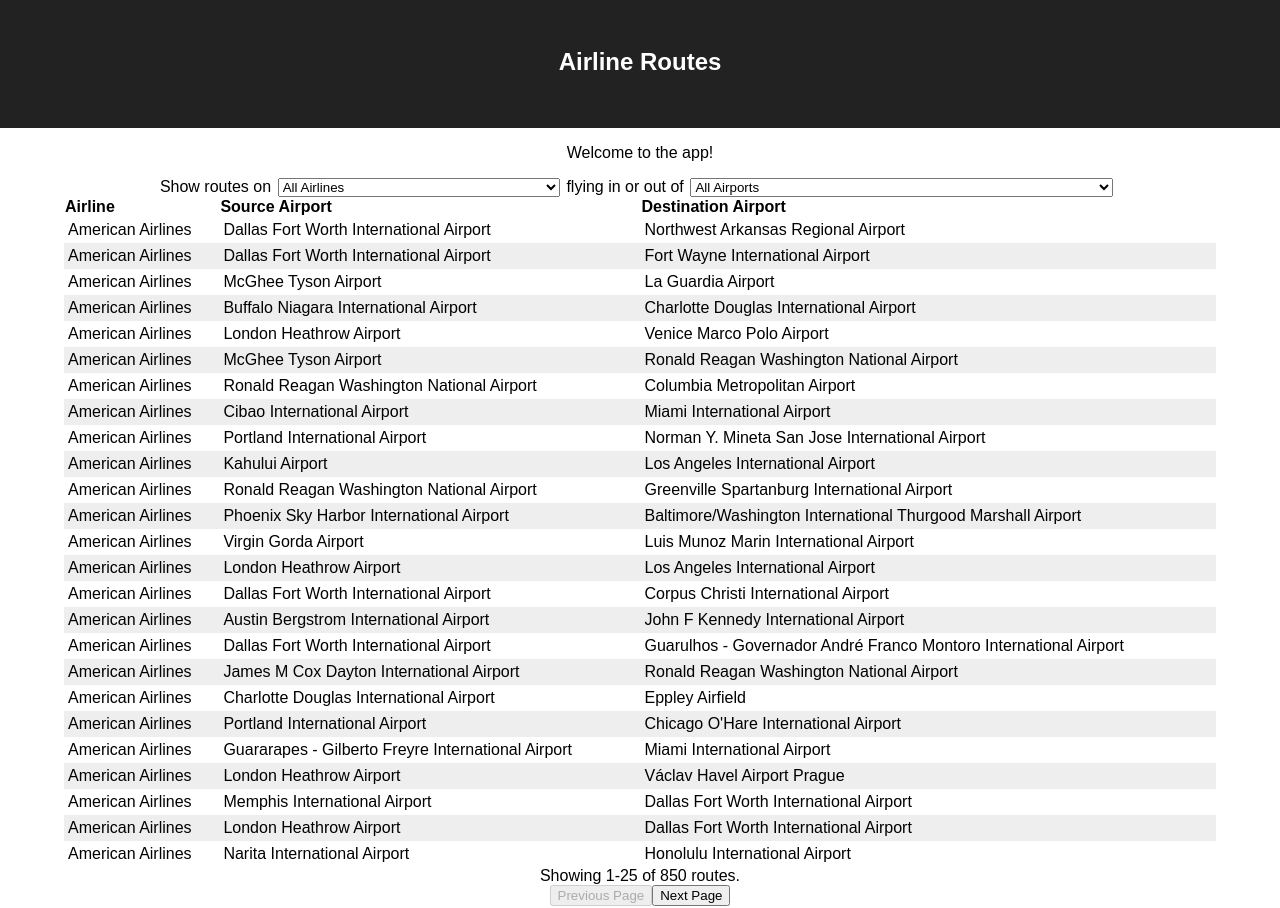
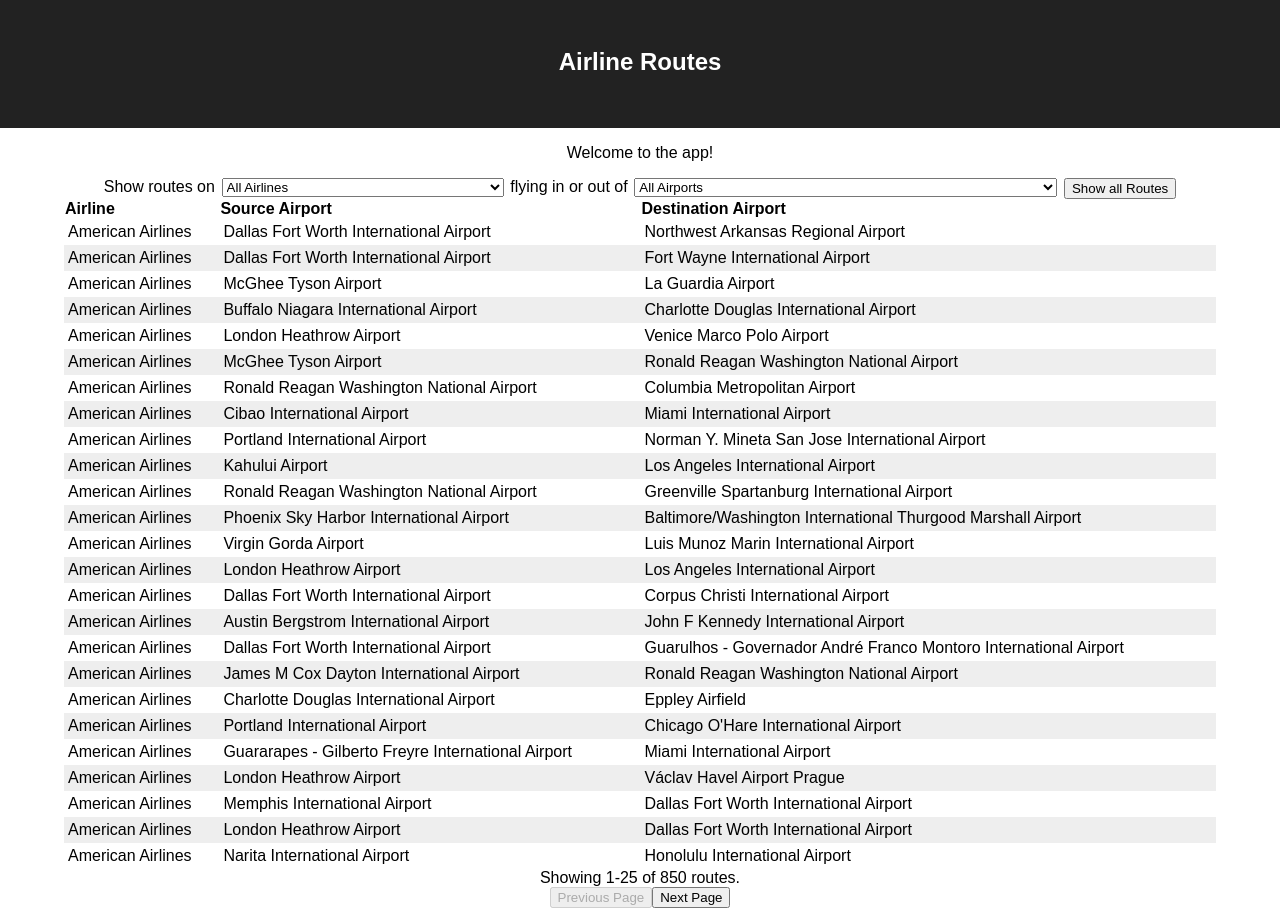
Before and after one commit to neebs12/capstone-prep-airlines, a React (Create React App) app: page / in a window 1280 px wide. Built offline with nearby package versions, Linux system fonts and the light colour scheme.

Commit message:
completed step 9

```diff
--- a/src/App.jsx
+++ b/src/App.jsx
@@ -39,6 +39,11 @@ const App = () => {
     setAirportFilter(filter)
   }
 
+  const clearFilters = () => {
+    setAirlineFilter('')
+    setAirportFilter('')
+  }
+
   let processedRoutes = routes.filter(r => {
     if (airlineFilter === '') return true
 
@@ -75,6 +80,7 @@ const App = () => {
             labelTitle="flying in or out of"
             value={airportFilter} onSelect={filteredAirportsOnSelect}
           />
+          <button onClick={clearFilters}>Show all Routes</button>
         </div>
         <Table
           className="routes-table"
```
